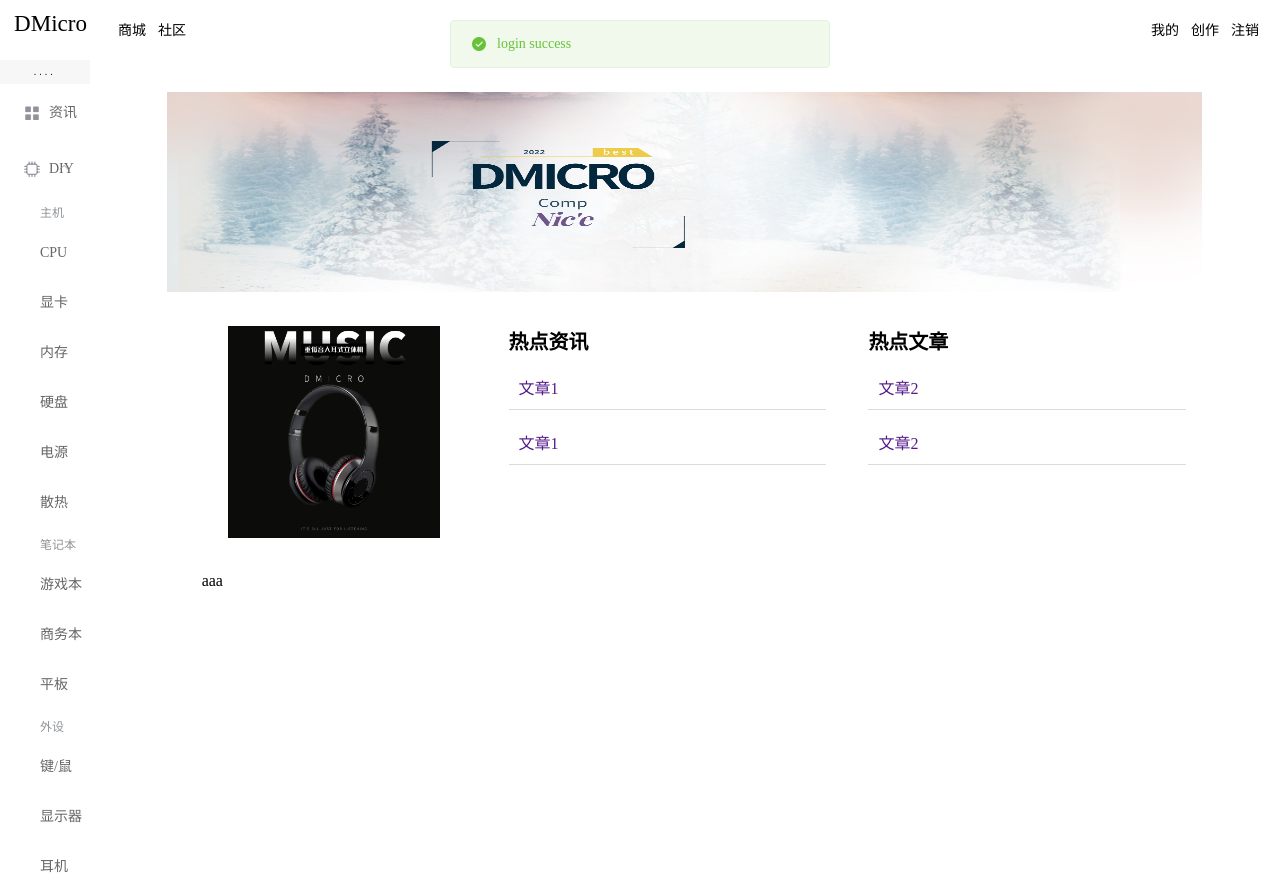
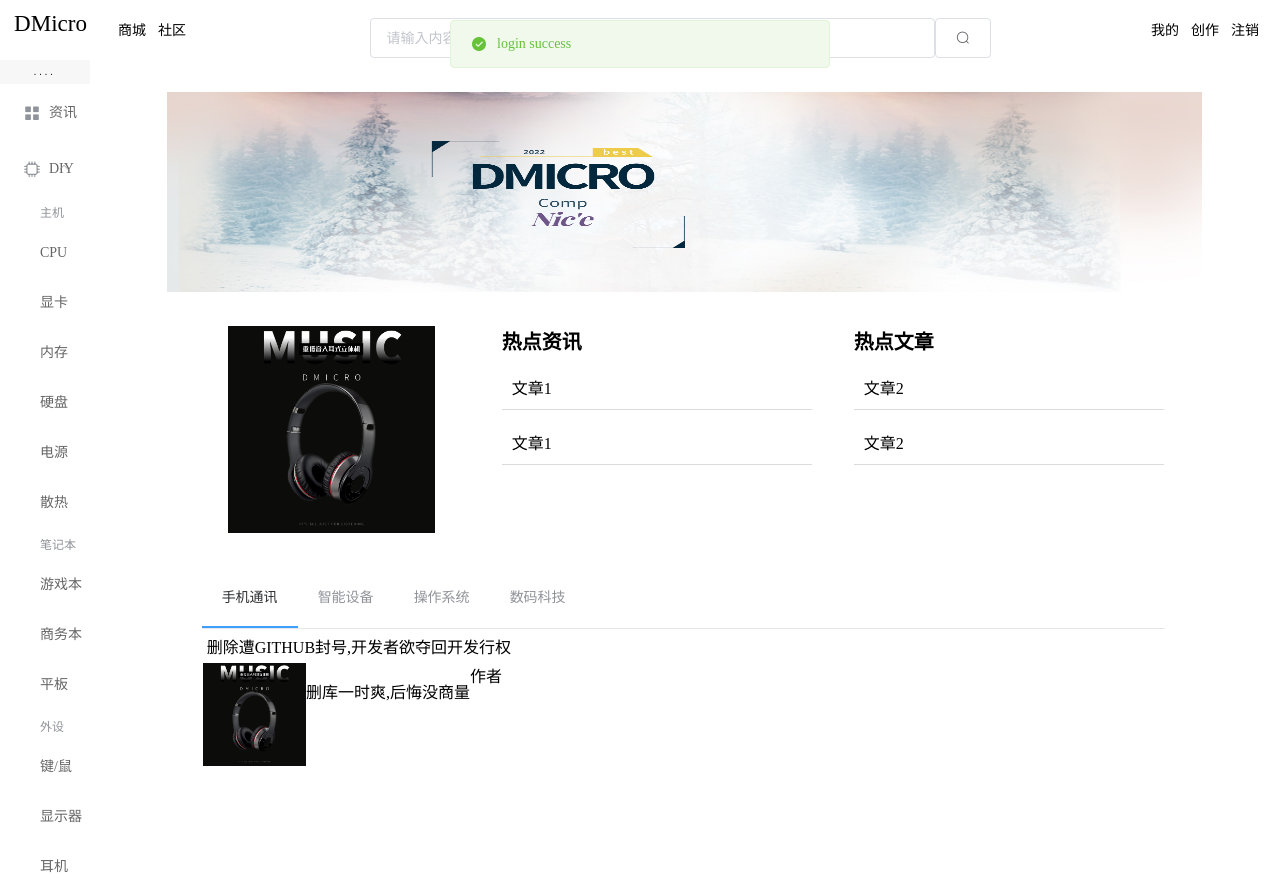
Before and after one commit to Funmuddpigger/DMicro_vue, a Vue app: page /#/login in a window 1280 px wide. Both pictures are taken after a click on the button "登录". Built offline with nearby package versions, Linux system fonts and the light colour scheme.

Commit message:
finish search and search-data

```diff
--- a/package.json
+++ b/package.json
@@ -10,6 +10,7 @@
     "core-js": "^3.6.5",
     "element-ui": "^2.4.5",
     "vue": "^2.6.11",
+    "vue-axios": "^3.4.1",
     "vue-router": "^3.2.0"
   },
   "devDependencies": {
--- a/src/components/Home.vue
+++ b/src/components/Home.vue
@@ -7,30 +7,24 @@
                 <span class="left-icon">DMicro</span>
             </div>
             <div class="left-but">
-          <el-button class="el-button-home" type="text" @click="mine"
-            >商城</el-button
-          >
-          <el-button class="el-button-home" type="text" @click="create"
-            >社区</el-button
-          >
+                <el-button class="el-button-home" type="text" @shop="mine">商城</el-button>
+                <el-button class="el-button-home" type="text" @community="create">社区</el-button>
             </div>
         </div>
         <!-- 搜索栏 -->
         <div class="search-div">
-        <span>search</span>
+            <div>
+                <el-autocomplete style="font-size:15px;" :trigger-on-focus="false" :fetch-suggestions="getSuggest" v-model="queryString" @select="queryString" placeholder="请输入内容">
+                </el-autocomplete>
+                <el-button slot="append" icon="el-icon-search" @click="searchArticle"></el-button>
+                <!-- <el-autocomplete class="inline-input" v-model="state2" :fetch-suggestions="querySearch" placeholder="请输入内容" :trigger-on-focus="false" @select="handleSelect"></el-autocomplete> -->
             </div>
-
+        </div>
         <div class="header-right-div">
             <!-- <img class="thumb-ph" src="../assets/logo.png" alt=""> -->
-        <el-button class="el-button-home" type="text" @click="mine"
-          >我的</el-button
-        >
-        <el-button class="el-button-home" type="text" @click="create"
-          >创作</el-button
-        >
-        <el-button class="el-button-home" type="text" @click="logout"
-          >注销</el-button
-        >
+            <el-button class="el-button-home" type="text" @click="mine">我的</el-button>
+            <el-button class="el-button-home" type="text" @click="create">创作</el-button>
+            <el-button class="el-button-home" type="text" @click="logout">注销</el-button>
         </div>
     </el-header>
     <el-container>
@@ -38,11 +32,7 @@
         <el-aside width="7%">
             <!-- 侧边细分菜单 -->
             <div class="nav-rail">....</div>
-        <el-menu
-          background-color="#fff"
-          text-color="#666"
-          :default-openeds="openeds"
-        >
+            <el-menu background-color="#fff" text-color="#666" :default-openeds="openeds">
                 <!-- 一级菜单 -->
                 <el-menu-item index="1">
                     <i class="el-icon-menu"></i>
@@ -84,34 +74,26 @@
             <div>
                 <!-- 第一块广告大横幅区域 -->
                 <div style="display: flex; justify-content: center; padding-top: 1%">
-            <el-image
-              class="main-img"
-              :src="require('../assets/HomeImg/DMICROpic2.png')"
-            ></el-image>
+                    <el-image class="main-img" :src="require('../assets/HomeImg/DMICROpic2.png')"></el-image>
                 </div>
                 <!-- 第二块热点区域 -->
-          <div class="title-div">
-            <div
-              style="
+                <div class="title-div" style="display: ">
+                    <div style="
                 width: 25%;
                 margin-left: px;
                 display: flex;
                 justify-content: center;
-              "
-            >
-              <el-image
-                class="small-img"
-                :src="require('../assets/HomeImg/DSmallPic.png')"
-              ></el-image>
+              ">
+                        <el-image class="small-img" :src="require('../assets/HomeImg/DSmallPic.png')"></el-image>
                     </div>
                     <div style="width: 30%; margin-left: 4%">
                         <span style="font-size: 20px; font-weight: bolder">热点资讯</span>
                         <div>
                             <div class="hot-art-div">
-                  <a href="" >文章1</a>
+                                <a href="" style="color: black">文章1</a>
                             </div>
                             <div class="hot-art-div">
-                  <a href=""  >文章1</a>
+                                <a href="" style="color: black">文章1</a>
                             </div>
                         </div>
                     </div>
@@ -119,18 +101,33 @@
                         <span style="font-size: 20px; font-weight: bolder">热点文章</span>
                         <div>
                             <div class="hot-art-div">
-                  <a href="" >文章2</a>
+                                <a href="" style="color: black">文章2</a>
                             </div>
                             <div class="hot-art-div">
-                  <a href=""  >文章2</a>
+                                <a href="" style="color: black">文章2</a>
                             </div>
                         </div>
                     </div>
                 </div>
                 <!-- 第三块文章部分 (detail)-->
-          <div class="title-div">
+                <div class="title-div" style="display: block">
+                    <div style="width: 93%">
+                        <el-menu :default-active="activeIndex" class="el-select-low" mode="horizontal" @select="handleSelect">
+                            <el-menu-item index="1">手机通讯</el-menu-item>
+                            <el-menu-item index="2">智能设备</el-menu-item>
+                            <el-menu-item index="3">操作系统</el-menu-item>
+                            <el-menu-item index="4">数码科技</el-menu-item>
+                        </el-menu>
+                    </div>
                     <div>
-              aaa
+                        <div style="margin-left: 5px; margin-top: 5px">
+                            <span>删除遭GITHUB封号,开发者欲夺回开发行权</span>
+                        </div>
+                        <div style="margin-left: 1px; margin-top: 5px; display: flex">
+                            <el-image class="small-img" style="width: 10%" :src="require('../assets/HomeImg/DSmallPic.png')"></el-image>
+                            <p>删库一时爽,后悔没商量</p>
+                            <span>作者</span>
+                        </div>
                     </div>
                 </div>
             </div>
@@ -143,8 +140,15 @@
 export default {
     data() {
         return {
+            url: "http://localhost:7070/article/",
             openeds: ["2"],
             uniqueOpened: false,
+            activeIndex: "1",
+            activeIndex2: "1",
+            queryString: "",
+            page: 1,
+            pageSize: 4,
+            suggestions: []
         };
     },
     methods: {
@@ -152,7 +156,66 @@ export default {
             window.sessionStorage.clear();
             this.$router.push("/login");
         },
+        handleSelect(key, keyPath) {
+            console.log(key, keyPath);
         },
+        searchArticle: function () {
+            var searchJson = {
+                "key": this.queryString,
+                "page": this.page,
+                "pageSize": this.pageSize,
+            }
+            this.axios({
+                    url: this.url + 'search',
+                    method: 'post',
+                    data: searchJson, //这里json对象会转换成json格式字符串发送
+                    header: {
+                        'Content-Type': 'application/json' //如果写成contentType会报错,如果不写这条也报错
+                    }
+                })
+                .then(res => {
+                    console.log(res)
+                })
+                .catch(err => {
+                    console.log(err)
+                })
+        },
+        // 当需要用this指向外部函数的时候,需要用箭头函数或者用别的变量替代只想外部的this,当在then内用this,this指向HTTP request event,已经不是外部默认的vue对象了
+        getSuggest(queryString, callback) {
+            // zheliyouwent
+            var list = [];
+            //调用的后台接口
+            let url = this.url + "suggest?suggestKey=" +  queryString;
+            //从后台获取到对象数组
+            this.axios.get(url).then((res) => {
+                //在这里为这个数组中每一个对象加一个value字段, 因为autocomplete只识别value字段并在下拉列中显示
+                console.log(res)
+                for (let i = 0;i<res.data.length;i++) {
+                    console.log({"value":res.data[i]})
+                    list.push({"value":res.data[i]});
+
+                }
+                console.log(list)
+                callback(list);
+            }).catch((error) => {
+                console.log(error);
+            });
+        },
+
+        mine() {
+
+        },
+        create() {
+
+        },
+        shop() {
+
+        },
+        community() {
+
+        }
+    },
+
 };
 </script>
 
@@ -160,6 +223,7 @@ export default {
 .home-container {
     height: 100%;
 }
+
 .el-header {
     display: flex;
     /* 左右对齐 */
@@ -167,18 +231,22 @@ export default {
     padding-left: 0;
     align-items: center;
 }
+
 .el-header div {
     font-size: larger;
     margin-left: 1%;
 }
+
 .el-button-home {
     color: black;
 }
+
 .thumb-ph {
     width: 30%;
     height: 30%;
     border-radius: 50%;
 }
+
 .header-right-div {
     display: flex;
 }
@@ -200,7 +268,16 @@ export default {
 }
 
 .search-div {
-  align-items: center;
+    margin-top: 15px;
+    width: 70%;
+    display: flex;
+
+}
+
+.search-div div {
+    width: 80%;
+    text-align: center;
+    margin-left: 10%;
 }
 
 .el-header div {
@@ -210,6 +287,7 @@ export default {
 .left-icon {
     align-items: center;
 }
+
 .left-but {
     padding-left: 20%;
 }
@@ -226,22 +304,28 @@ export default {
 .el-row:last-child {
     margin-bottom: 0;
 }
+
 .el-col {
     border-radius: 4px;
 }
+
 .bg-purple-dark {
     background: #fff;
 }
+
 .bg-purple {
     background: #fff;
 }
+
 .bg-purple-light {
     background: #fff;
 }
+
 .grid-content {
     border-radius: 4px;
     min-height: 36px;
 }
+
 .row-bg {
     padding: 10px 0;
     background-color: #f9fafc;
@@ -251,15 +335,24 @@ export default {
     width: 80%;
 }
 
-.hot-art-div{
-  padding-top: 20px;border-bottom: 1px solid #dbdbdb;padding-bottom: 10px;
+.hot-art-div {
+    padding-top: 20px;
+    border-bottom: 1px solid #dbdbdb;
+    padding-bottom: 10px;
 }
 
-a{
-  text-decoration: none; text-decoration: none;padding-left: 10px;
+a {
+    text-decoration: none;
+    text-decoration: none;
+    padding-left: 10px;
 }
 
-.title-div{
-  display: flex; padding-top: 3%; margin-left: 8%;
+.title-div {
+    display: flex;
+    padding-top: 3%;
+    margin-left: 8%;
+    width: 90%;
 }
+
+.el-select-low {}
 </style>
--- a/src/main.js
+++ b/src/main.js
@@ -8,12 +8,15 @@ import './assets/css/global.css'
 import axios from 'axios'
 import ElementUI from 'element-ui';
 import 'element-ui/lib/theme-chalk/index.css';
+import VueAxios from "vue-axios";
+
+Vue.use(VueAxios, axios)
 
 
 //配置请求的根路径
-axios.defaults.baseURL = 'http://127.0.0.1:8080/'
+//axios.defaults.baseURL = 'http://127.0.0.1:8080/'
 // 可以通过 this.访问到prototype的$http
-Vue.prototype.$http = axios
+//Vue.prototype.$http = axios
 
 Vue.use(ElementUI);
 
```
Also changed, not shown: 1 other file (tests, documents, lock files or other folders). Lines whose indentation alone changed are shown as unchanged.
